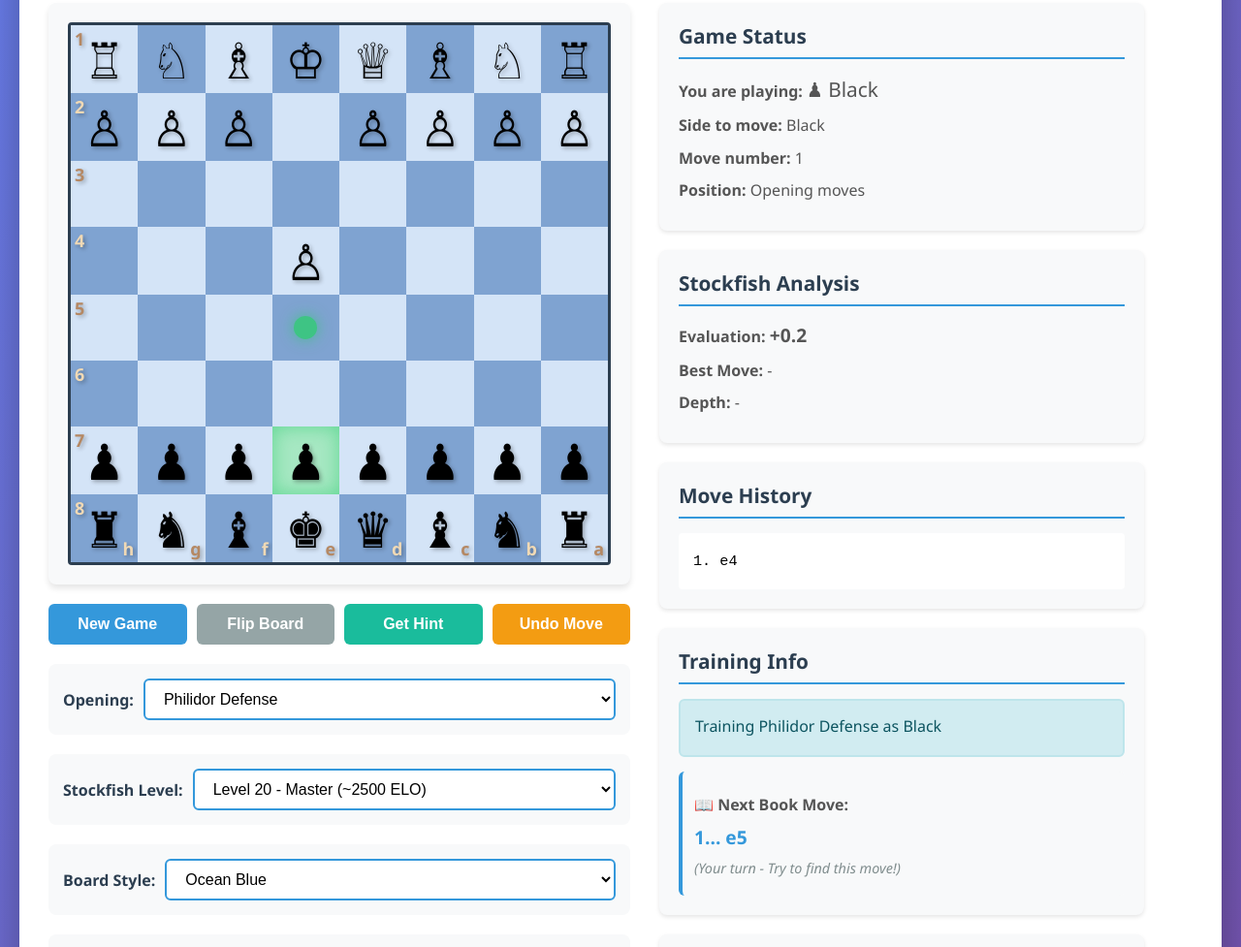
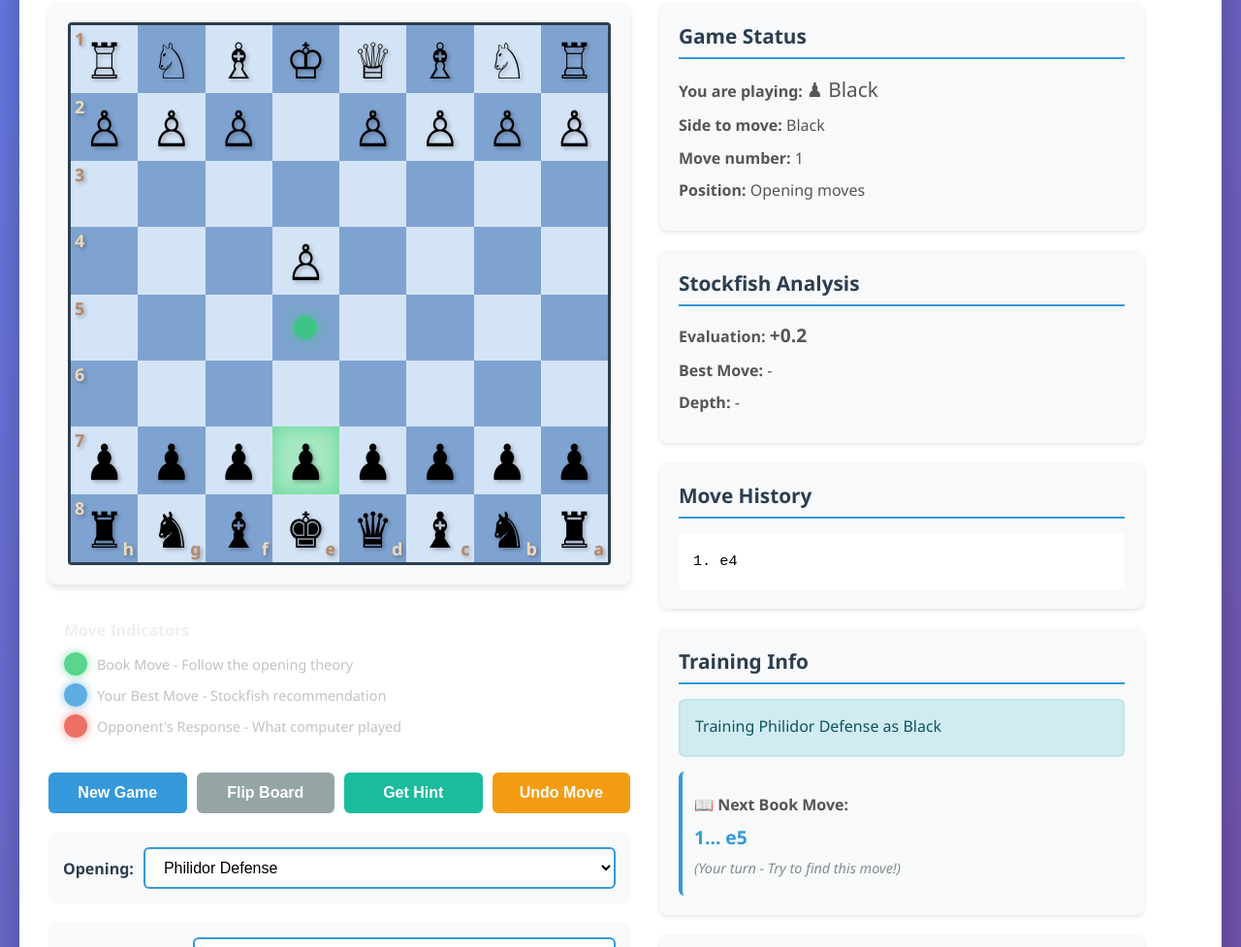
Before and after one commit to matthart1983/chessOpeningTrainer, a website: page index.html in a window 1280 px wide. Shown: the part 196-1173 px from the top of the page at 97% size. Drawn offline with nearby package versions, Linux system fonts and the light colour scheme; files whose address does not match are found by name.

Commit message:
Add color key legend to explain move indicators

```diff
--- a/index.html
+++ b/index.html
@@ -17,6 +17,22 @@
             <div class="left-panel">
                 <div class="board-container">
                     <div id="chessboard"></div>
+                </div>
+
+                <div class="color-key">
+                    <h3>Move Indicators</h3>
+                    <div class="key-item">
+                        <span class="key-indicator green"></span>
+                        <span class="key-label">Book Move - Follow the opening theory</span>
+                    </div>
+                    <div class="key-item">
+                        <span class="key-indicator blue"></span>
+                        <span class="key-label">Your Best Move - Stockfish recommendation</span>
+                    </div>
+                    <div class="key-item">
+                        <span class="key-indicator red"></span>
+                        <span class="key-label">Opponent's Response - What computer played</span>
+                    </div>
                 </div>
 
                 <div class="controls">
--- a/styles.css
+++ b/styles.css
@@ -314,6 +314,61 @@ header h1 {
     pointer-events: none;
     z-index: 9999;
     transition: all 0.25s cubic-bezier(0.4, 0.0, 0.2, 1);
+}
+
+/* Color Key Legend */
+.color-key {
+    margin-top: 20px;
+    padding: 15px;
+    background-color: rgba(255, 255, 255, 0.05);
+    border-radius: 8px;
+    border: 1px solid rgba(255, 255, 255, 0.1);
+}
+
+.color-key h3 {
+    margin: 0 0 12px 0;
+    font-size: 1em;
+    color: #ecf0f1;
+    font-weight: 600;
+}
+
+.key-item {
+    display: flex;
+    align-items: center;
+    gap: 10px;
+    margin-bottom: 8px;
+}
+
+.key-item:last-child {
+    margin-bottom: 0;
+}
+
+.key-indicator {
+    width: 24px;
+    height: 24px;
+    border-radius: 50%;
+    flex-shrink: 0;
+    box-shadow: 0 0 8px rgba(0, 0, 0, 0.3);
+}
+
+.key-indicator.green {
+    background-color: rgba(46, 204, 113, 0.8);
+    box-shadow: 0 0 10px rgba(46, 204, 113, 0.6);
+}
+
+.key-indicator.blue {
+    background-color: rgba(52, 152, 219, 0.8);
+    box-shadow: 0 0 10px rgba(52, 152, 219, 0.6);
+}
+
+.key-indicator.red {
+    background-color: rgba(231, 76, 60, 0.8);
+    box-shadow: 0 0 10px rgba(231, 76, 60, 0.6);
+}
+
+.key-label {
+    font-size: 0.9em;
+    color: #bdc3c7;
 }
 
 .controls {
```
